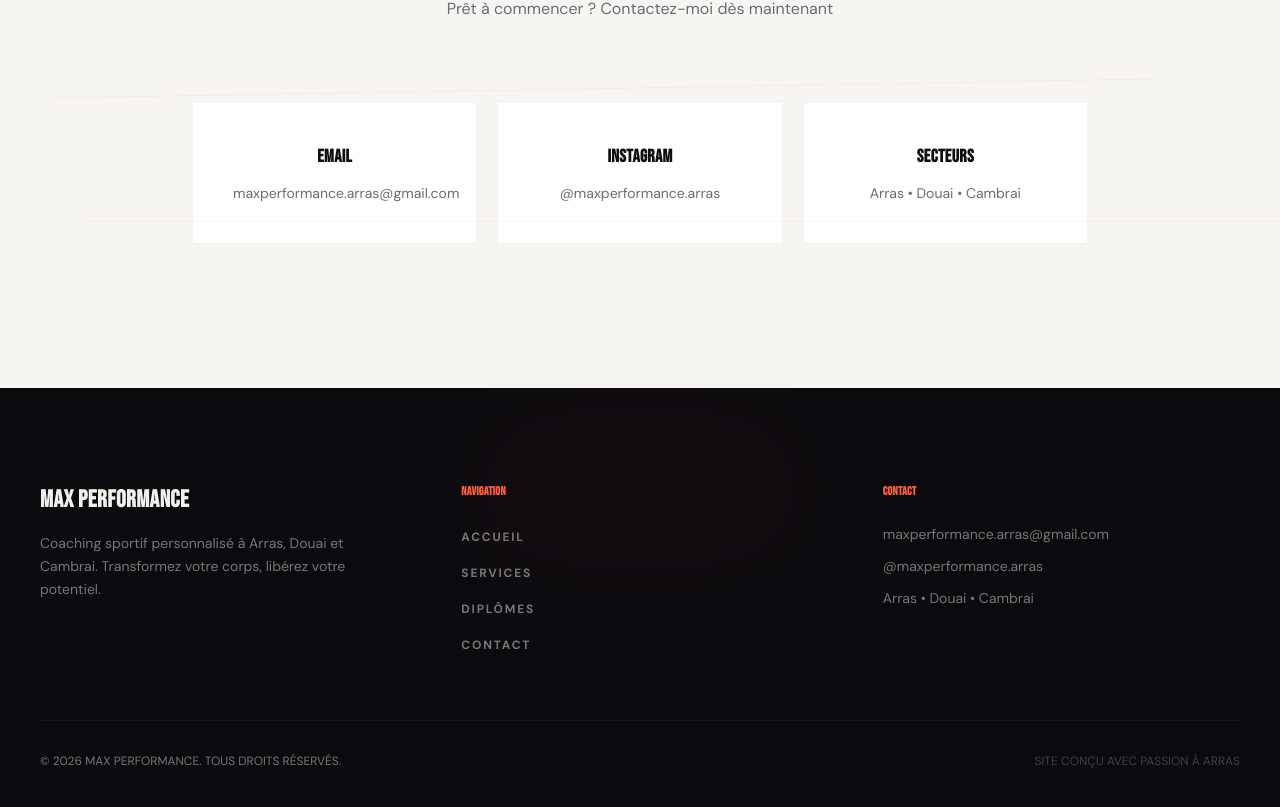
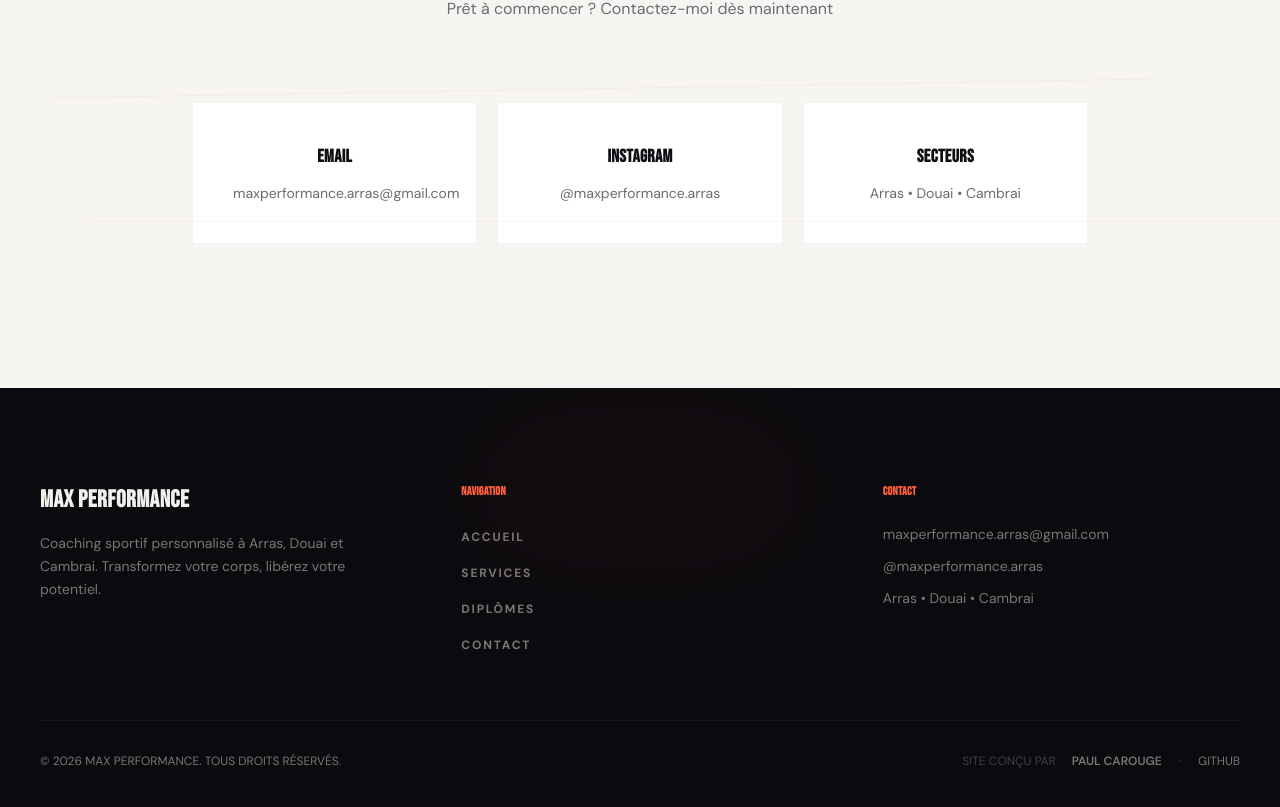
Before and after one commit to Paul-Carouge/Max-Performance, a Next.js app: page / in a window 1280 px wide. Shown: the part 3312-4119 px from the top of the page. Built offline with nearby package versions, Linux system fonts and the light colour scheme.

Commit message:
fix: footer credit Paul Carouge avec LinkedIn + GitHub

```diff
--- a/src/components/footer.tsx
+++ b/src/components/footer.tsx
@@ -76,9 +76,26 @@
           <p className="text-text-dark-muted text-xs font-body normal-case tracking-normal">
             © {new Date().getFullYear()} MAX PERFORMANCE. TOUS DROITS RÉSERVÉS.
           </p>
-          <p className="text-text-dark-muted/50 text-xs font-body normal-case tracking-normal">
-            SITE CONÇU AVEC PASSION À ARRAS
-          </p>
+          <div className="flex items-center gap-4 text-xs font-body normal-case tracking-normal">
+            <span className="text-text-dark-muted/50">SITE CONÇU PAR</span>
+            <a
+              href="https://www.linkedin.com/in/pcarouge/"
+              target="_blank"
+              rel="noopener noreferrer"
+              className="text-text-dark-muted hover:text-energy transition-colors duration-200 font-semibold"
+            >
+              PAUL CAROUGE
+            </a>
+            <span className="text-text-dark-muted/20">•</span>
+            <a
+              href="https://github.com/Paul-Carouge"
+              target="_blank"
+              rel="noopener noreferrer"
+              className="text-text-dark-muted hover:text-energy transition-colors duration-200"
+            >
+              GITHUB
+            </a>
+          </div>
         </div>
       </div>
     </footer>
```
